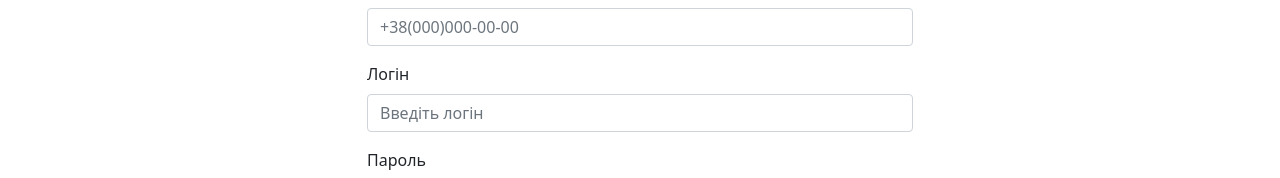
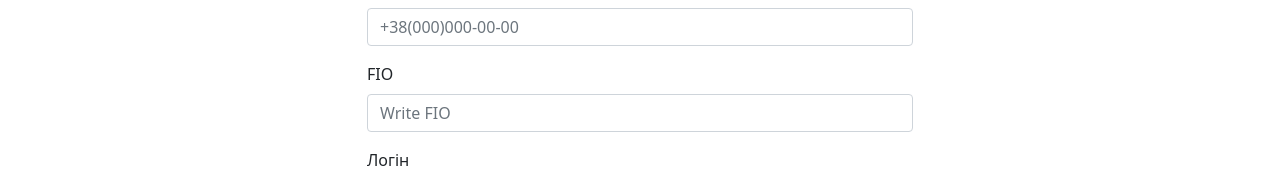
Before and after one commit to Roizel/news, a React (Create React App) app: page /register in a window 1280 px wide. Shown: the part 222-400 px from the top of the page. Built offline with nearby package versions, Linux system fonts and the light colour scheme.

Commit message:
Connect to localhost and add FIO

```diff
--- a/src/components/auth/Register/RegisterPage.js
+++ b/src/components/auth/Register/RegisterPage.js
@@ -16,6 +16,7 @@ const RegisterPage=() => {
         Login: '',
         Password: '',
         ConfirmPassword: '',
+        FIO: '',
         Photo: null,
     };
 
@@ -66,6 +67,13 @@ const RegisterPage=() => {
                         id= "Phone"
                         placeH = "+38(000)000-00-00"
                     />
+                      <MyTextInput
+                        label = "FIO"
+                        name = "FIO"
+                        type = "text"
+                        id= "FIO"
+                        placeH = "Write FIO"
+                    />
 
                     <MyTextInput
                         label = "Логін"
```
Also changed, not shown: 1 other file (tests, documents, lock files or other folders).
